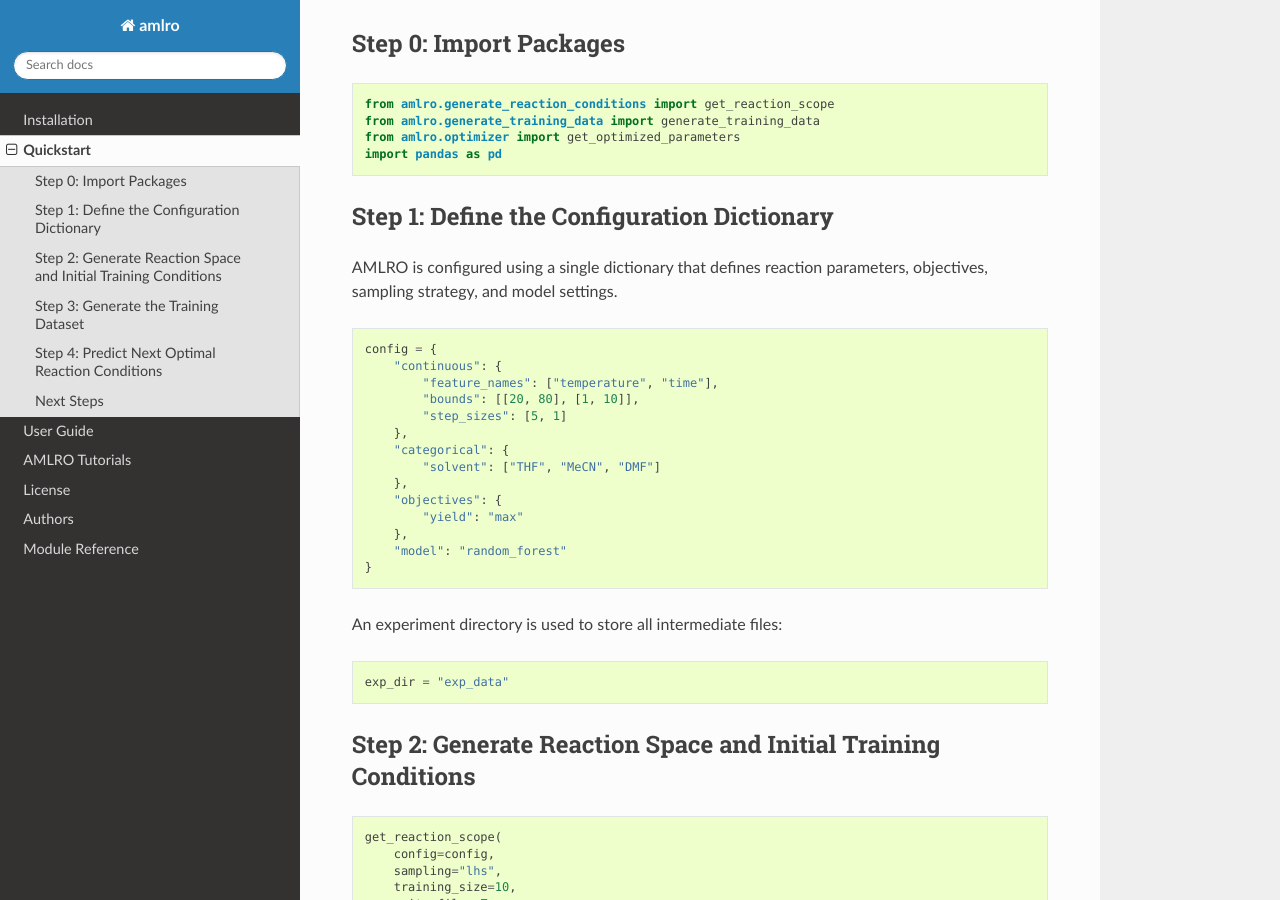
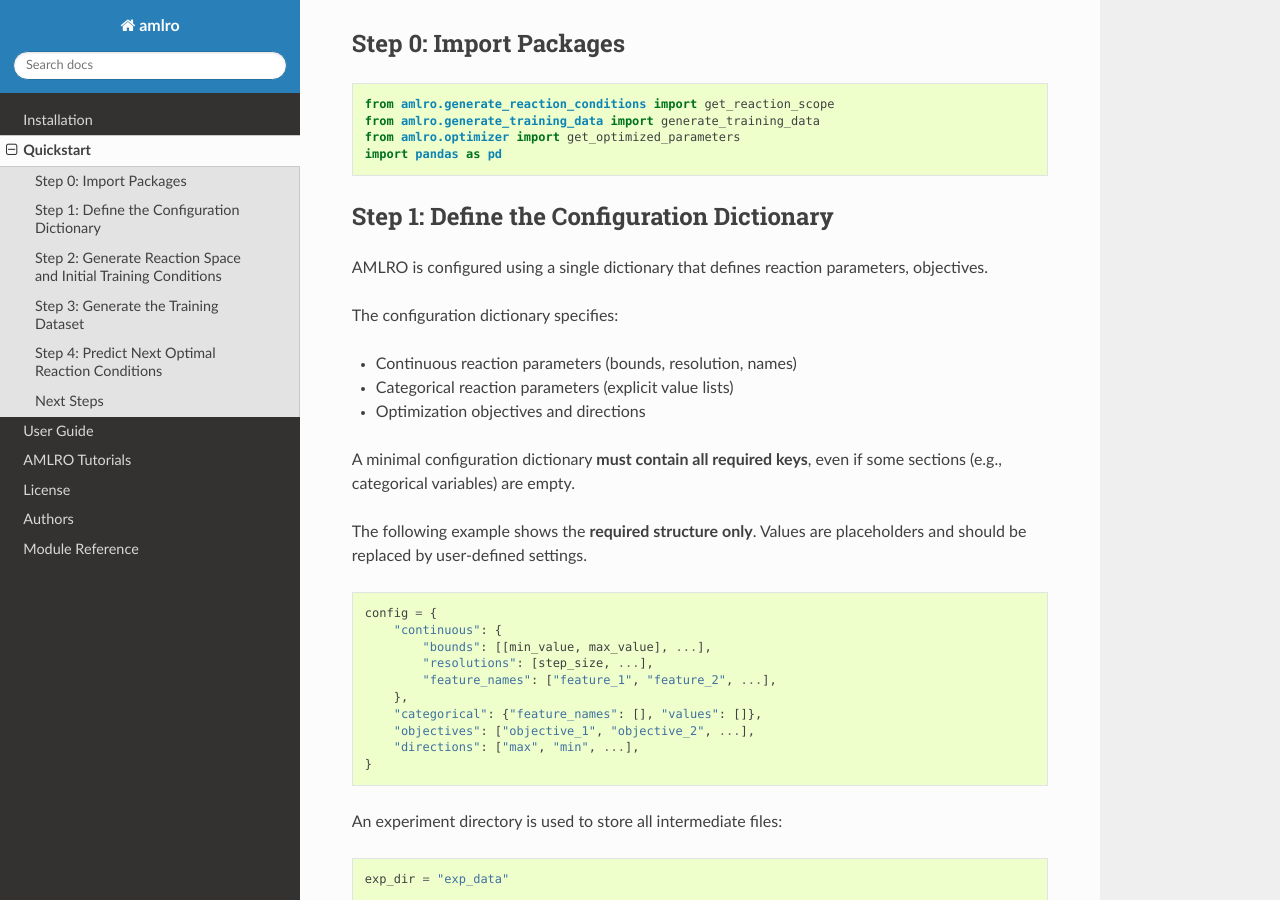
Before and after one commit to RxnRover/amlro, a Sphinx documentation site: the page built from docs/source/quickstart.rst, in a window 1280 px wide and 900 px high, scrolled down 400 px. Built offline with Sphinx 7.4.7 and the Read the Docs theme 3.1.0, drawn with Linux system fonts in a browser that asks for light colours.

Commit message:
updating quickstart config section

```diff
--- a/docs/source/quickstart.rst
+++ b/docs/source/quickstart.rst
@@ -29,24 +29,32 @@ Step 1: Define the Configuration Dictionary
 -------------------------------------------
 
 AMLRO is configured using a single dictionary that defines reaction parameters,
-objectives, sampling strategy, and model settings.
+objectives.
+
+The configuration dictionary specifies:
+
+- Continuous reaction parameters (bounds, resolution, names)
+- Categorical reaction parameters (explicit value lists)
+- Optimization objectives and directions
+
+A minimal configuration dictionary **must contain all required keys**, even if
+some sections (e.g., categorical variables) are empty.
+
+The following example shows the **required structure only**. Values are
+placeholders and should be replaced by user-defined settings.
 
 .. code-block:: python
 
-   config = {
-       "continuous": {
-           "feature_names": ["temperature", "time"],
-           "bounds": [[20, 80], [1, 10]],
-           "step_sizes": [5, 1]
-       },
-       "categorical": {
-           "solvent": ["THF", "MeCN", "DMF"]
-       },
-       "objectives": {
-           "yield": "max"
-       },
-       "model": "random_forest"
-   }
+    config = {
+        "continuous": {
+            "bounds": [[min_value, max_value], ...],
+            "resolutions": [step_size, ...],
+            "feature_names": ["feature_1", "feature_2", ...],
+        },
+        "categorical": {"feature_names": [], "values": []},
+        "objectives": ["objective_1", "objective_2", ...],
+        "directions": ["max", "min", ...],
+    }
 
 An experiment directory is used to store all intermediate files:
 
```
